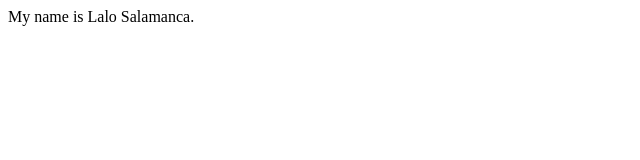
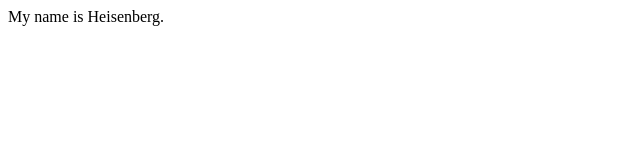
Before and after one commit to HamzaKernane/First-Github-project, a plain HTML site: page index.html in a window 1280 px wide. Shown: the full height of the page, 0-640 px from the left. Drawn offline with Linux system fonts and the light colour scheme.

Commit message:
Your god damn right

```diff
--- a/index.html
+++ b/index.html
@@ -7,6 +7,6 @@
     <title>Document</title>
 </head>
 <body>
-    My name is Lalo Salamanca.
+    My name is Heisenberg.
 </body>
 </html>
```
